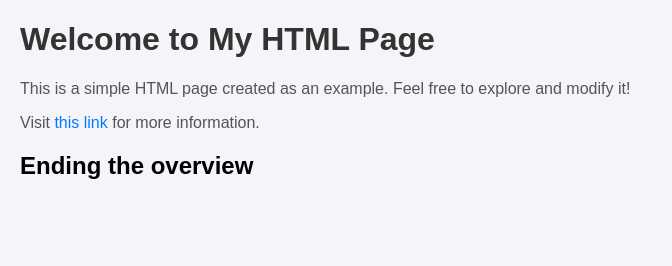
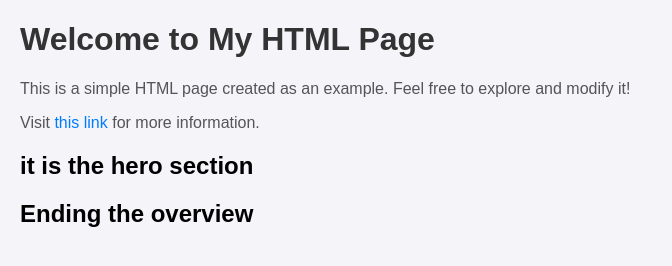
Before and after one commit to mohaitham012/git-course, a plain HTML site: page index.html in a window 1280 px wide. Shown: the whole page, without its empty margins (0-672 px from the left). Drawn offline with Linux system fonts and the light colour scheme.

Commit message:
adding the hero section

```diff
--- a/index.html
+++ b/index.html
@@ -29,6 +29,7 @@
   <h1>Welcome to My HTML Page</h1>
   <p>This is a simple HTML page created as an example. Feel free to explore and modify it!</p>
   <p>Visit <a href="secondary.html" target="_blank">this link</a> for more information.</p>
+  <h2>it is the hero section</h2>
   <h2>Ending the overview</h2>
 </body>
 </html>
```
